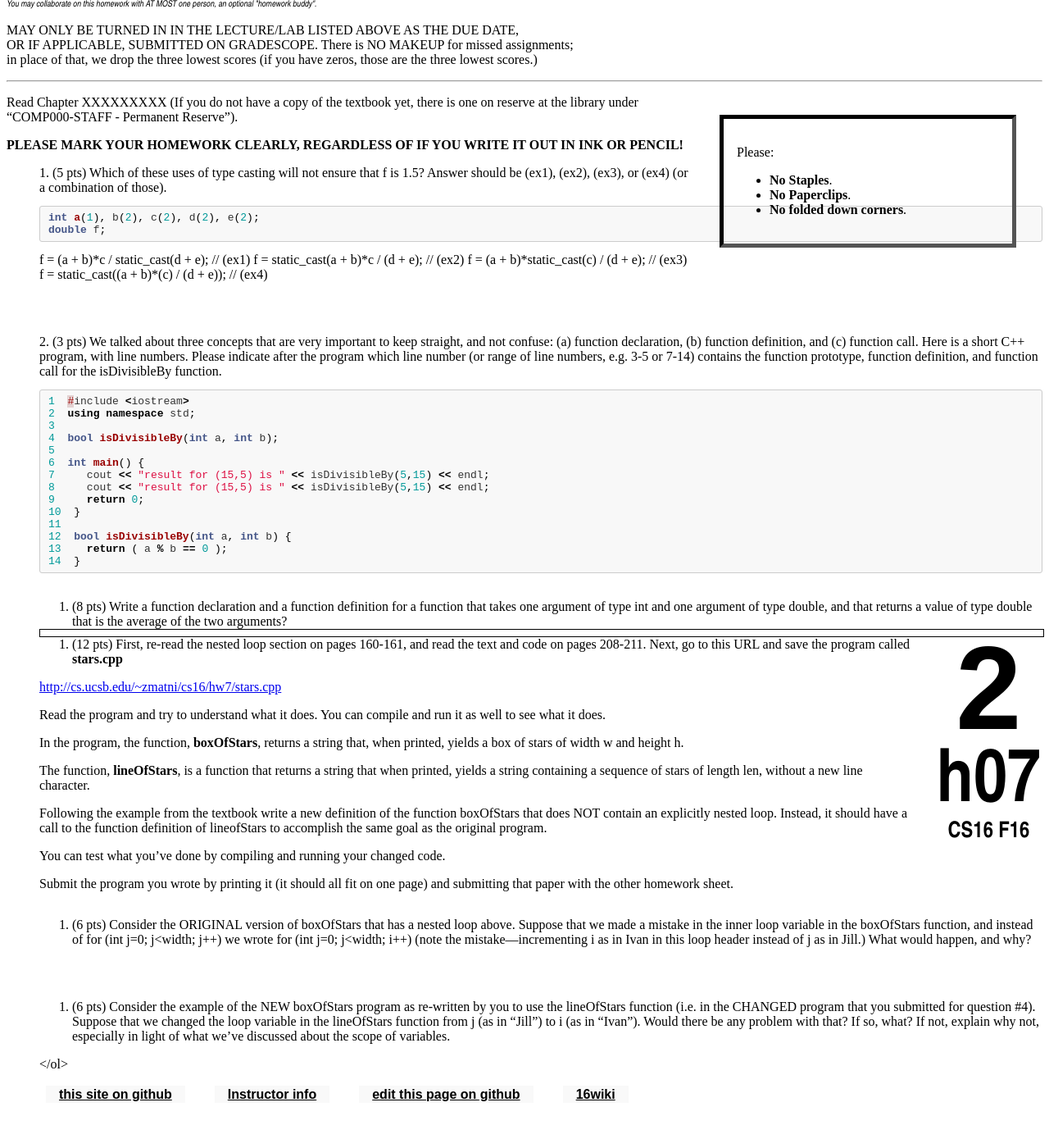
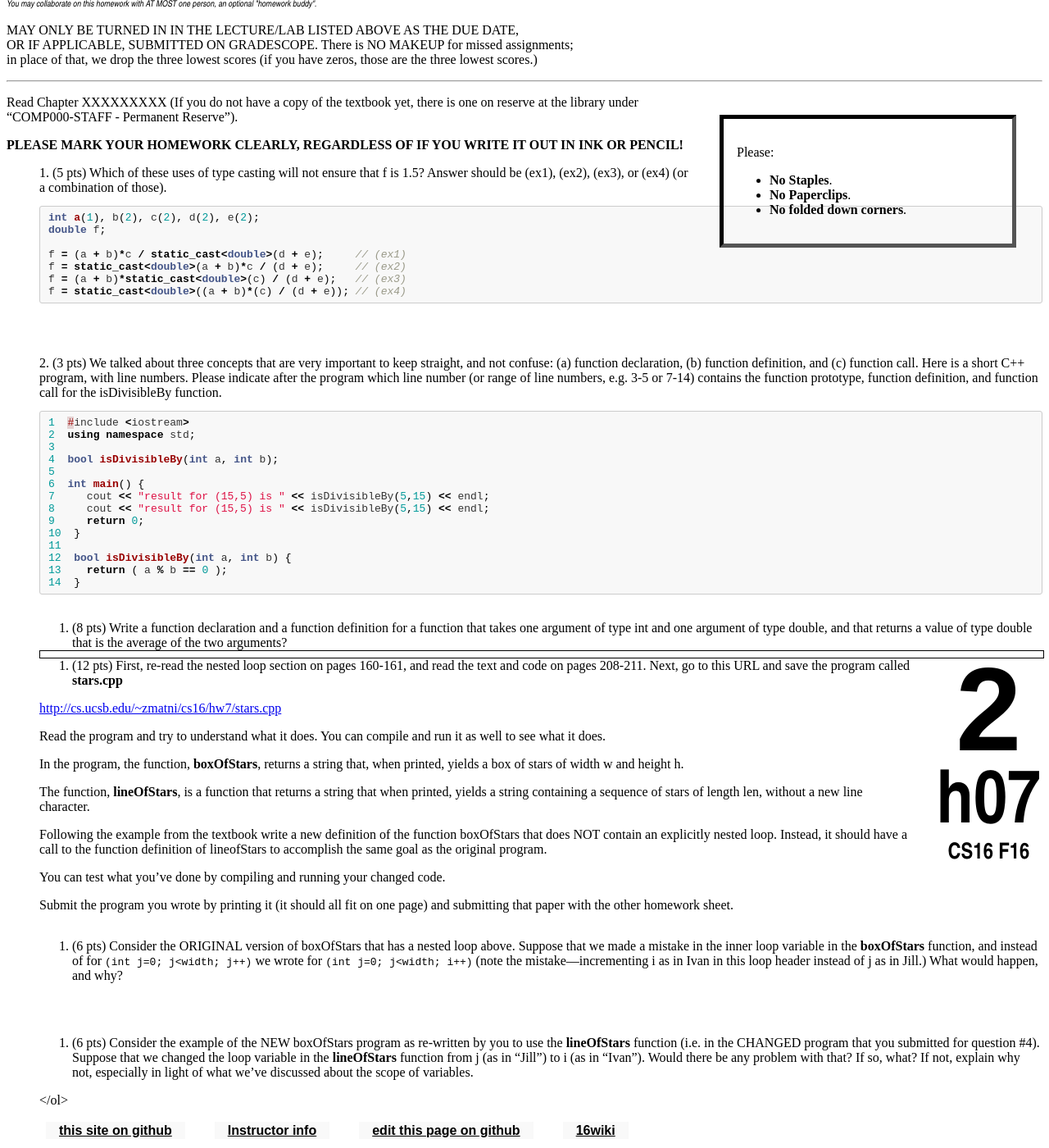
Before and after one commit to ucsb-cs16-s16/https-ucsb-cs16-s17.github.io, a Jekyll site: the page built from _hwk/h07.md, in a window 1280 px wide and 1400 px high, scrolled down 588 px. Shown: the whole window at 82% size. Built offline with Jekyll 4.4.1, drawn with Linux system fonts in a browser that asks for light colours; before the commit the page ends 1944 px from its top, so only the background shows below that; some of the changed text lies outside the part shown.

Commit message:
Update h07.md

````diff
--- a/_hwk/h07.md
+++ b/_hwk/h07.md
@@ -17,13 +17,14 @@ Read Chapter XXXXXXXXX (If you do not have a copy of the textbook yet, there is
 ```cpp
 int a(1), b(2), c(2), d(2), e(2);
 double f;
-```
-</div>
 
 f = (a + b)*c / static_cast<double>(d + e);	// (ex1)
 f = static_cast<double>(a + b)*c / (d + e);	// (ex2)
 f = (a + b)*static_cast<double>(c) / (d + e);	// (ex3)
 f = static_cast<double>((a + b)*(c) / (d + e));	// (ex4)
+```
+</div>
+
   <div style="margin-bottom:4em"></div>
 
 2.	(3 pts) We talked about three concepts that are very important to keep straight, and not confuse: (a) function declaration, (b) function definition, and (c) function call. Here is a short C++ program, with line numbers. Please indicate after the program which line number (or range of line numbers, e.g. 3-5 or 7-14) contains the function prototype, function definition, and function call for the isDivisibleBy function.
@@ -67,9 +68,9 @@ You can test what you’ve done by compiling and running your changed code.
 Submit the program you wrote by printing it (it should all fit on one page) and submitting that paper with the other homework sheet.
   <div style="margin-bottom:2em"></div>
 
-5.	(6 pts) Consider the ORIGINAL version of boxOfStars that has a nested loop above. Suppose that we made a mistake in the inner loop variable in the boxOfStars function, and instead of for (int j=0; j<width; j++) we wrote for (int j=0; j<width; i++) (note the mistake—incrementing i as in Ivan in this loop header instead of j as in Jill.) What would happen, and why?
+5.	(6 pts) Consider the ORIGINAL version of boxOfStars that has a nested loop above. Suppose that we made a mistake in the inner loop variable in the <b>boxOfStars</b> function, and instead of for `(int j=0; j<width; j++)` we wrote for `(int j=0; j<width; i++)` (note the mistake—incrementing i as in Ivan in this loop header instead of j as in Jill.) What would happen, and why?
   <div style="margin-bottom:4em"></div>
 
-6.	(6 pts) Consider the example of the NEW boxOfStars program as re-written by you to use the lineOfStars function (i.e. in the CHANGED program that you submitted for question #4). Suppose that we changed the loop variable in the lineOfStars function from j (as in "Jill") to i (as in "Ivan"). Would there be any problem with that? If so, what? If not, explain why not, especially in light of what we’ve discussed about the scope of variables.
+6.	(6 pts) Consider the example of the NEW boxOfStars program as re-written by you to use the <b>lineOfStars</b> function (i.e. in the CHANGED program that you submitted for question #4). Suppose that we changed the loop variable in the <b>lineOfStars</b> function from j (as in "Jill") to i (as in "Ivan"). Would there be any problem with that? If so, what? If not, explain why not, especially in light of what we’ve discussed about the scope of variables.
 
 </ol>
````
Also changed, not shown: other parts of _hwk/h07.md (+1 -1 lines).
